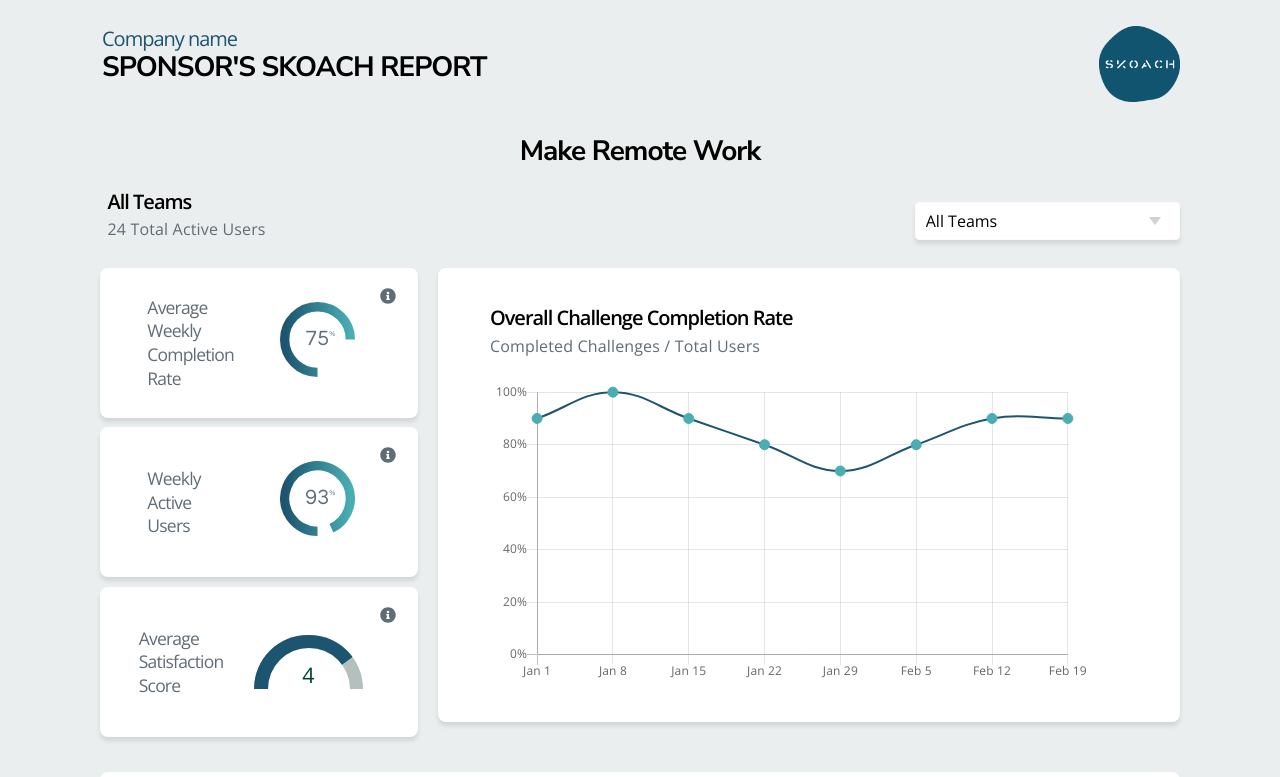
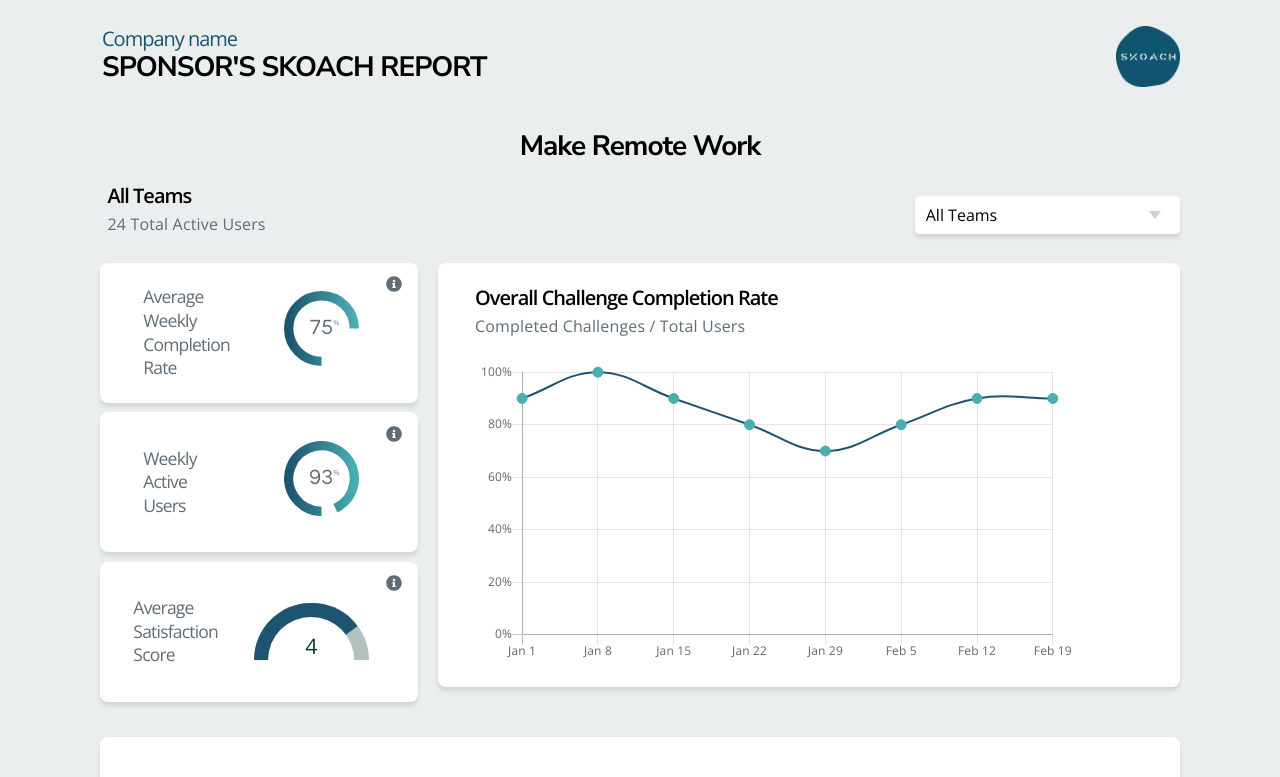
Before and after one commit to marianamvsilva/skoach-sponsors-report-v1, a plain HTML site: page index.html in a window 1280 px wide. Shown: the top 777 px of the page. Drawn offline with nearby package versions, Linux system fonts and the light colour scheme; a script that the page names is missing.

Commit message:
Fixed full screen

```diff
--- a/index.css
+++ b/index.css
@@ -62,7 +62,7 @@ h4 {
 }
 
 .logo {
-  max-width: 15%;
+  max-width: 12%;
 }
 
 .column-logo {
@@ -140,7 +140,7 @@ h4 {
   background: #ffffff;
   box-shadow: 0px 4px 4px rgba(0, 0, 0, 0.1);
   border-radius: 8px;
-  padding: 5% 7%;
+  padding: 3% 5%;
 }
 
 .card-title {
@@ -152,7 +152,7 @@ h4 {
   display: flex;
   flex-direction: row;
   margin-bottom: 3%;
-  height: 150px;
+  height: 140px;
   position: relative;
 }
 
```
